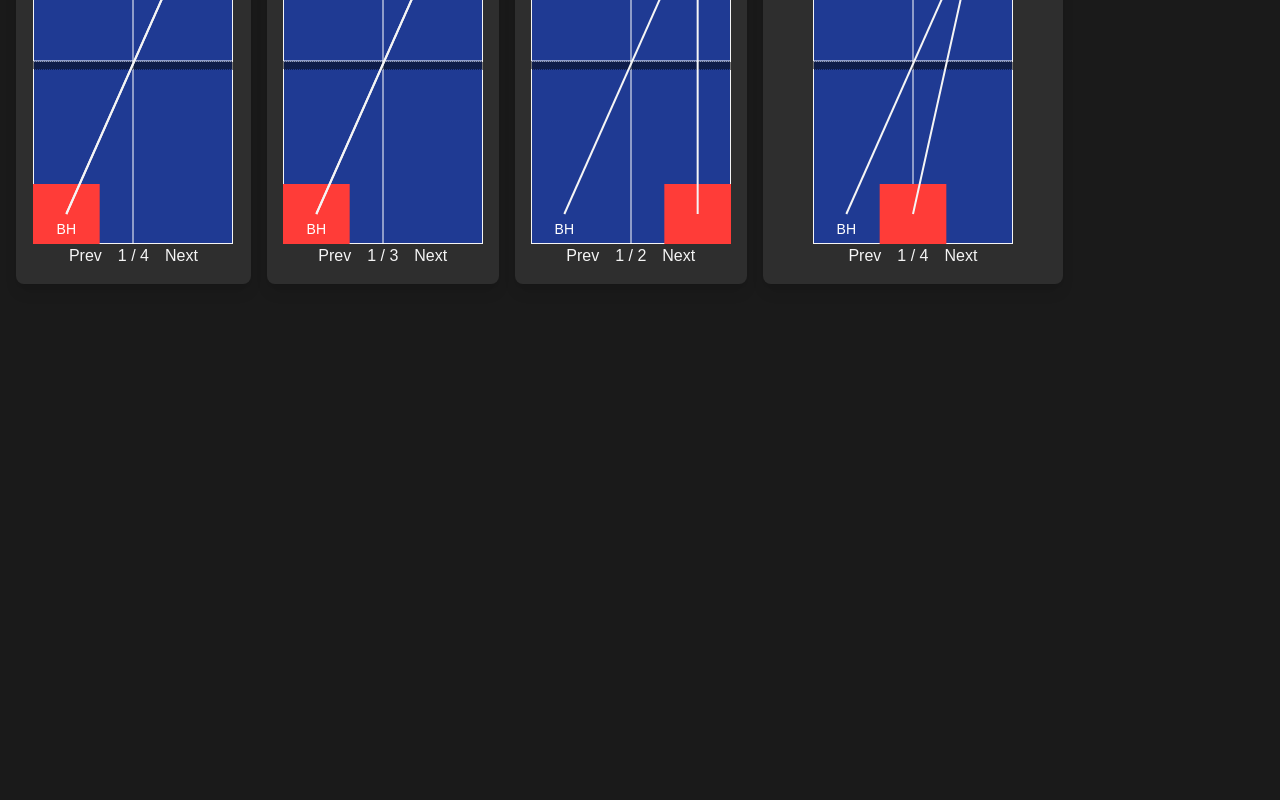
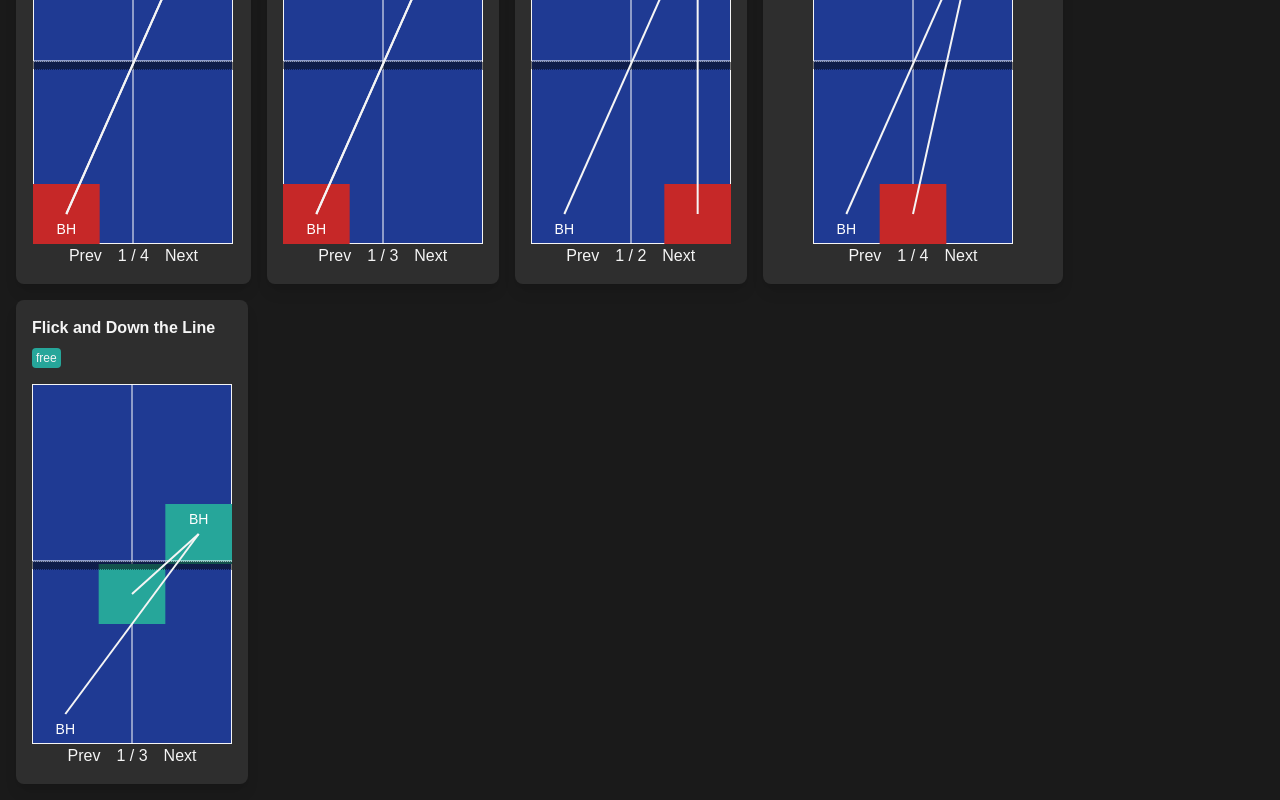
Before and after one commit to RowMur/ttdrills, a Next.js app: page / in a window 1280 px wide. Shown: the part 284-1084 px from the top of the page. Before the commit the page ends 800 px from the top, so only its background shows below. Built offline with nearby package versions, Linux system fonts and the light colour scheme.

Commit message:
feat: add first sequence then free drill

```diff
--- a/src/app/globals.css
+++ b/src/app/globals.css
@@ -5,12 +5,11 @@
   --font-mono: var(--font-geist-mono);
 
   --color-*: initial;
-  --color-red: #ff3c38;
+  --color-red: #c62828;
   --color-green: #26a69a;
   --color-slate: #1a1a1a;
   --color-grey: #2e2e2e;
   --color-white: #f5f5f5;
-  --color-blue: #38fbff;
 }
 
 body {
--- a/src/components/RenderedDrill.tsx
+++ b/src/components/RenderedDrill.tsx
@@ -14,22 +14,36 @@ type Props = {
 };
 
 export const RenderedDrill = ({
-  // drill,
+  drill,
   exchanges,
   activeExchangeIndex,
 }: Props) => {
   const activeExchange = exchanges[activeExchangeIndex];
   const [out, incoming] = activeExchange;
-  const nextExchangeBall =
-    exchanges[(activeExchangeIndex + 1) % exchanges.length][0];
+  const nextExchangeIndex =
+    drill.loopBehavior === "continuous"
+      ? (activeExchangeIndex + 1) % exchanges.length
+      : activeExchangeIndex + 1;
+  const nextExchange = exchanges[nextExchangeIndex];
+  const nextExchangeBall = nextExchange?.[0];
+
+  if (!out) {
+    return null;
+  }
 
   const [startX, startY] = getCoords(out.placement, false);
   const [endX, endY, endTopLeftX, endTopLeftY] = getCoords(
-    incoming.placement,
+    incoming?.placement || {
+      depth: "long",
+      direction: out.placement.direction,
+    },
     true
   );
   const [nextX, nextY, nextTopLeftX, nextTopleftY] = getCoords(
-    nextExchangeBall.placement,
+    nextExchangeBall?.placement || {
+      depth: "long",
+      direction: incoming?.placement.direction || out.placement.direction,
+    },
     false
   );
   return (
@@ -51,26 +65,28 @@ export const RenderedDrill = ({
         width={sectionWidth}
         height={sectionHeight}
         className={
-          incoming.spin === "top"
+          !incoming || incoming.spin === "top"
             ? "fill-red"
             : incoming.spin === "back"
-            ? "fill-blue"
+            ? "fill-green"
             : "fill-slate"
         }
       />
+      {nextExchangeBall && (
         <rect
           x={nextTopLeftX}
           y={nextTopleftY}
           width={sectionWidth}
           height={sectionHeight}
           className={
-          incoming.spin === "top"
+            !nextExchangeBall || nextExchangeBall.spin === "top"
               ? "fill-red"
-            : incoming.spin === "back"
-            ? "fill-blue"
+              : nextExchangeBall.spin === "back"
+              ? "fill-green"
               : "fill-slate"
           }
         />
+      )}
       <line x1="0" y1="177" x2="200" y2="177" stroke="white" strokeWidth="1" />
       <line
         x1="0"
@@ -160,6 +176,7 @@ export const RenderedDrill = ({
                 )} */}
         {shotTypeShorthand[out.stroke]}
       </text>
+      {incoming && (
         <text
           x={endX}
           y={endY - 10}
@@ -172,6 +189,7 @@ export const RenderedDrill = ({
                   )} */}
           {shotTypeShorthand[incoming.stroke]}
         </text>
+      )}
       <line
         x1={startX}
         y1={startY}
@@ -182,6 +200,7 @@ export const RenderedDrill = ({
         }`}
         strokeDasharray={true ? "none" : "5,5"}
       />
+      {nextExchangeBall && (
         <line
           x1={endX}
           y1={endY}
@@ -192,6 +211,7 @@ export const RenderedDrill = ({
           }`}
           strokeDasharray={true ? "none" : "5,5"}
         />
+      )}
       {/* <circle
         cx={endX}
         cy={endY}
--- a/src/data.ts
+++ b/src/data.ts
@@ -199,4 +199,40 @@ export const DRILLS: Drill[] = [
   //   ],
   //   loopBehavior: "continuous",
   // },
+  {
+    name: "Flick and Down the Line",
+    balls: [
+      {
+        spin: "back",
+        stroke: "backhand",
+        placement: { depth: "long", direction: "backhand" },
+      },
+      {
+        spin: "back",
+        stroke: "backhand",
+        placement: { depth: "short", direction: "backhand" },
+      },
+      {
+        spin: "back",
+        stroke: "backhand",
+        placement: { depth: "short", direction: "middle" },
+      },
+      {
+        spin: "top",
+        stroke: "backhand",
+        placement: { depth: "long", direction: "backhand" },
+      },
+      {
+        spin: "top",
+        stroke: "backhand",
+        placement: { depth: "long", direction: "backhand" },
+      },
+      {
+        spin: "top",
+        stroke: "forehand",
+        placement: { depth: "long", direction: "forehand" },
+      },
+    ],
+    loopBehavior: "free",
+  },
 ];
--- a/src/types.ts
+++ b/src/types.ts
@@ -25,7 +25,7 @@ type Ball = {
   // repetition?: Repetition;
 };
 
-export type Exchange = [Ball, Ball];
+export type Exchange = [Ball | undefined, Ball | undefined];
 
 type LoopBehavior = "continuous" | "free";
 
```
Lines whose indentation alone changed are shown as unchanged.
